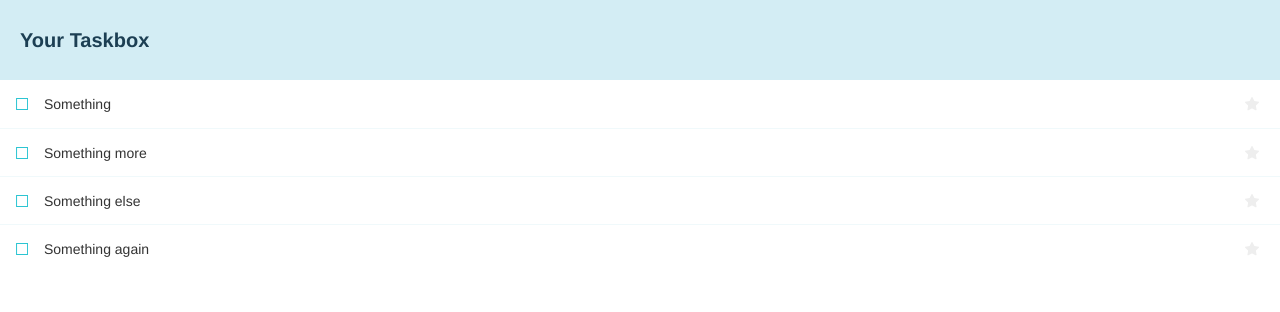
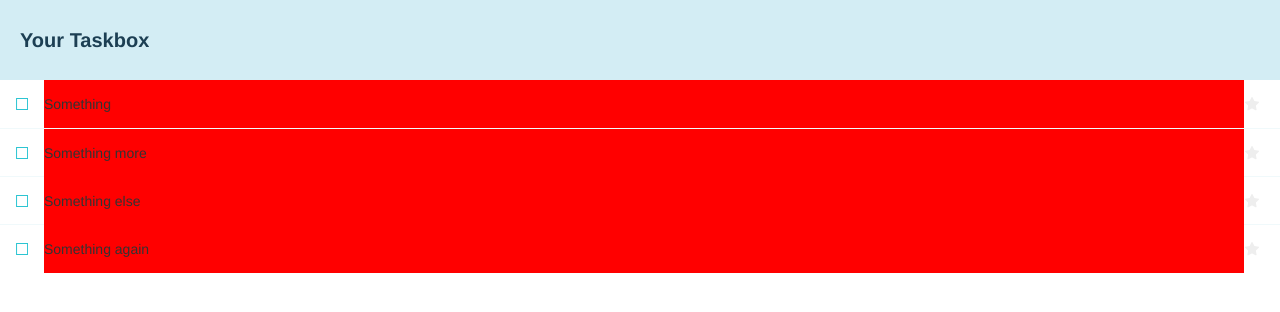
Before and after one commit to guilhermefos/taskbox, a React (Create React App) app: page / in a window 1280 px wide. Shown: the top 312 px of the page. Built offline with nearby package versions, Linux system fonts and the light colour scheme; a web font is replaced by a local one.

Commit message:
change task background to red

```diff
--- a/src/components/Task.js
+++ b/src/components/Task.js
@@ -1,24 +1,34 @@
-import React from 'react';
-import PropTypes from 'prop-types';
+import React from "react";
+import PropTypes from "prop-types";
 
-export default function Task({ task: { id, title, state }, onArchiveTask, onPinTask }) {
+export default function Task({
+  task: { id, title, state },
+  onArchiveTask,
+  onPinTask,
+}) {
   return (
     <div className={`list-item ${state}`}>
       <label className="checkbox">
         <input
           type="checkbox"
-          defaultChecked={state === 'TASK_ARCHIVED'}
+          defaultChecked={state === "TASK_ARCHIVED"}
           disabled={true}
           name="checked"
         />
         <span className="checkbox-custom" onClick={() => onArchiveTask(id)} />
       </label>
       <div className="title">
-        <input type="text" value={title} readOnly={true} placeholder="Input title" />
+        <input
+          type="text"
+          value={title}
+          readOnly={true}
+          placeholder="Input title"
+          style={{ background: "red" }}
+        />
       </div>
 
-      <div className="actions" onClick={event => event.stopPropagation()}>
-        {state !== 'TASK_ARCHIVED' && (
+      <div className="actions" onClick={(event) => event.stopPropagation()}>
+        {state !== "TASK_ARCHIVED" && (
           <a onClick={() => onPinTask(id)}>
             <span className={`icon-star`} />
           </a>
@@ -36,4 +46,4 @@ Task.propTypes = {
   }),
   onArchiveTask: PropTypes.func,
   onPinTask: PropTypes.func,
-}
+};
```
